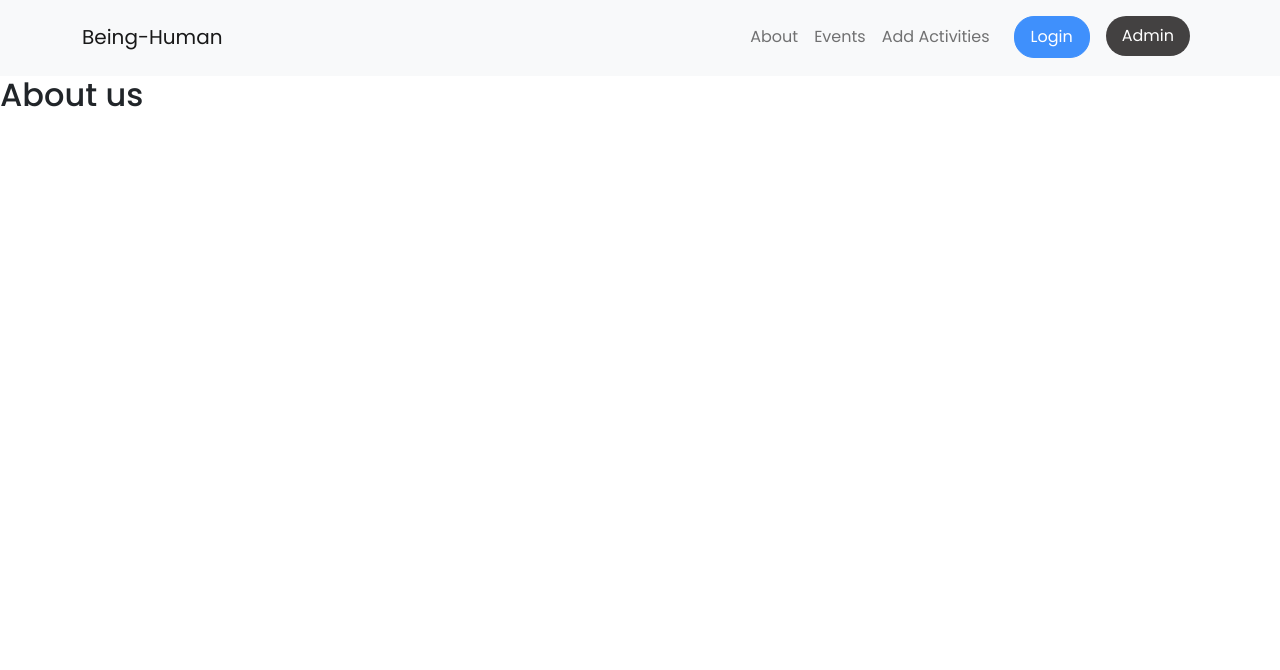
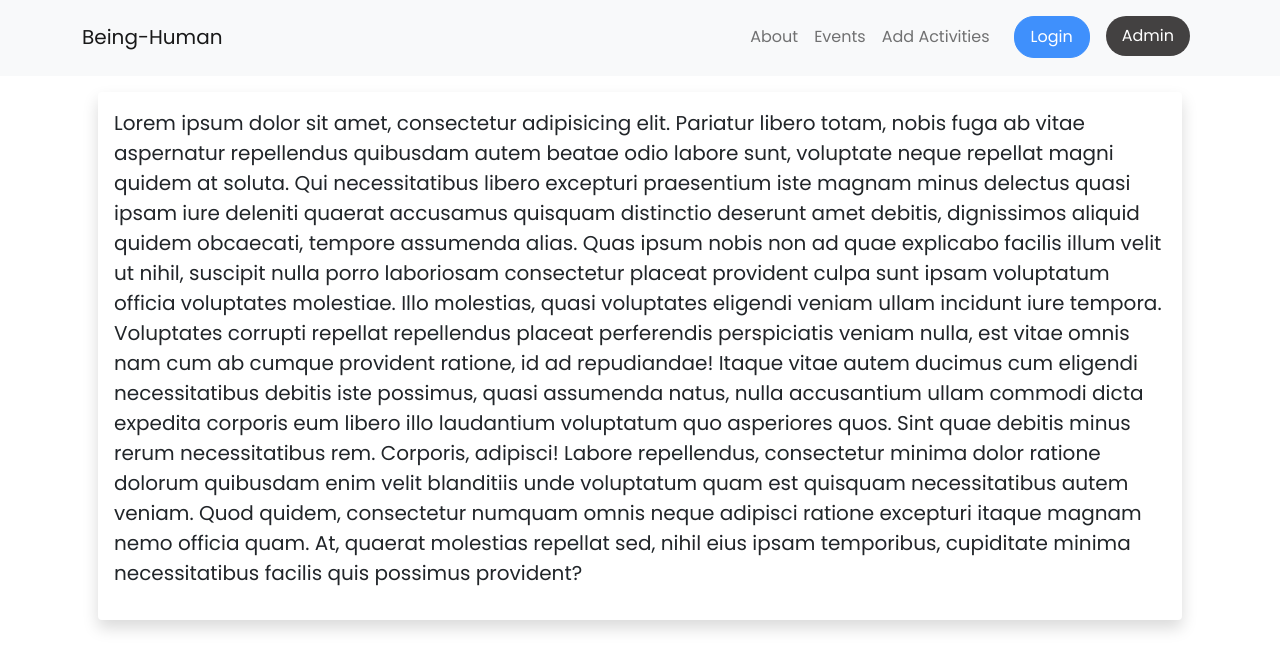
Before and after one commit to mohammadtanim24h/being-human, a React (Create React App) app: page /about in a window 1280 px wide. Shown: the top 670 px of the page. Built offline with nearby package versions, Linux system fonts and the light colour scheme; no server answers.

Commit message:
updated about

```diff
--- a/src/components/About/About.js
+++ b/src/components/About/About.js
@@ -1,9 +1,40 @@
-import React from 'react';
+import React from "react";
 
 const About = () => {
     return (
-        <div>
-            <h2>About us</h2>
+        <div className="container">
+            <div className="p-3 m-3 shadow rounded">
+                <p className="lead">
+                    Lorem ipsum dolor sit amet, consectetur adipisicing elit.
+                    Pariatur libero totam, nobis fuga ab vitae aspernatur
+                    repellendus quibusdam autem beatae odio labore sunt,
+                    voluptate neque repellat magni quidem at soluta. Qui
+                    necessitatibus libero excepturi praesentium iste magnam
+                    minus delectus quasi ipsam iure deleniti quaerat accusamus
+                    quisquam distinctio deserunt amet debitis, dignissimos
+                    aliquid quidem obcaecati, tempore assumenda alias. Quas
+                    ipsum nobis non ad quae explicabo facilis illum velit ut
+                    nihil, suscipit nulla porro laboriosam consectetur placeat
+                    provident culpa sunt ipsam voluptatum officia voluptates
+                    molestiae. Illo molestias, quasi voluptates eligendi veniam
+                    ullam incidunt iure tempora. Voluptates corrupti repellat
+                    repellendus placeat perferendis perspiciatis veniam nulla,
+                    est vitae omnis nam cum ab cumque provident ratione, id ad
+                    repudiandae! Itaque vitae autem ducimus cum eligendi
+                    necessitatibus debitis iste possimus, quasi assumenda natus,
+                    nulla accusantium ullam commodi dicta expedita corporis eum
+                    libero illo laudantium voluptatum quo asperiores quos. Sint
+                    quae debitis minus rerum necessitatibus rem. Corporis,
+                    adipisci! Labore repellendus, consectetur minima dolor
+                    ratione dolorum quibusdam enim velit blanditiis unde
+                    voluptatum quam est quisquam necessitatibus autem veniam.
+                    Quod quidem, consectetur numquam omnis neque adipisci
+                    ratione excepturi itaque magnam nemo officia quam. At,
+                    quaerat molestias repellat sed, nihil eius ipsam temporibus,
+                    cupiditate minima necessitatibus facilis quis possimus
+                    provident?
+                </p>
+            </div>
         </div>
     );
 };
--- a/src/components/AddActivity/AddActivity.js
+++ b/src/components/AddActivity/AddActivity.js
@@ -15,7 +15,6 @@ const AddActivity = () => {
         })
             .then((res) => res.json())
             .then((data) => {
-                console.log(data);
                 if (data.insertedId) {
                     Swal.fire({
                         title: "Activity Added!",
--- a/src/components/Header/Header.js
+++ b/src/components/Header/Header.js
@@ -8,7 +8,6 @@ import { signOut } from "firebase/auth";
 
 const Header = () => {
     const [user] = useAuthState(auth);
-    console.log(user, "From Header");
     return (
         <div>
             <Navbar className="nav-container" collapseOnSelect expand="lg" bg="light">
```
Also changed, not shown: src/components/RequireAuth/RequireAuth.js (added, +16 -0 lines), src/components/VolunteerRegister/VolunteerRegister.js (added, +12 -0 lines), src/components/VolunteerRegister/VolunteerRegister.css (added).
